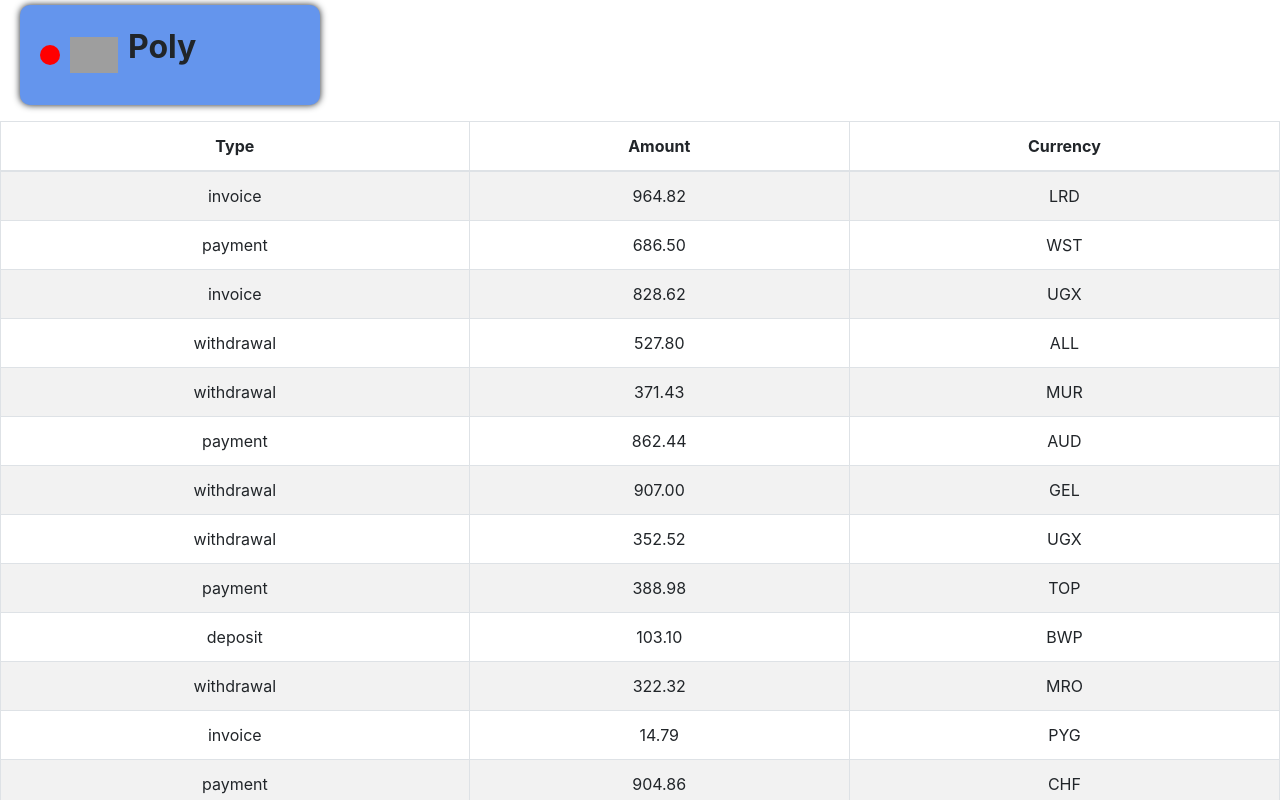
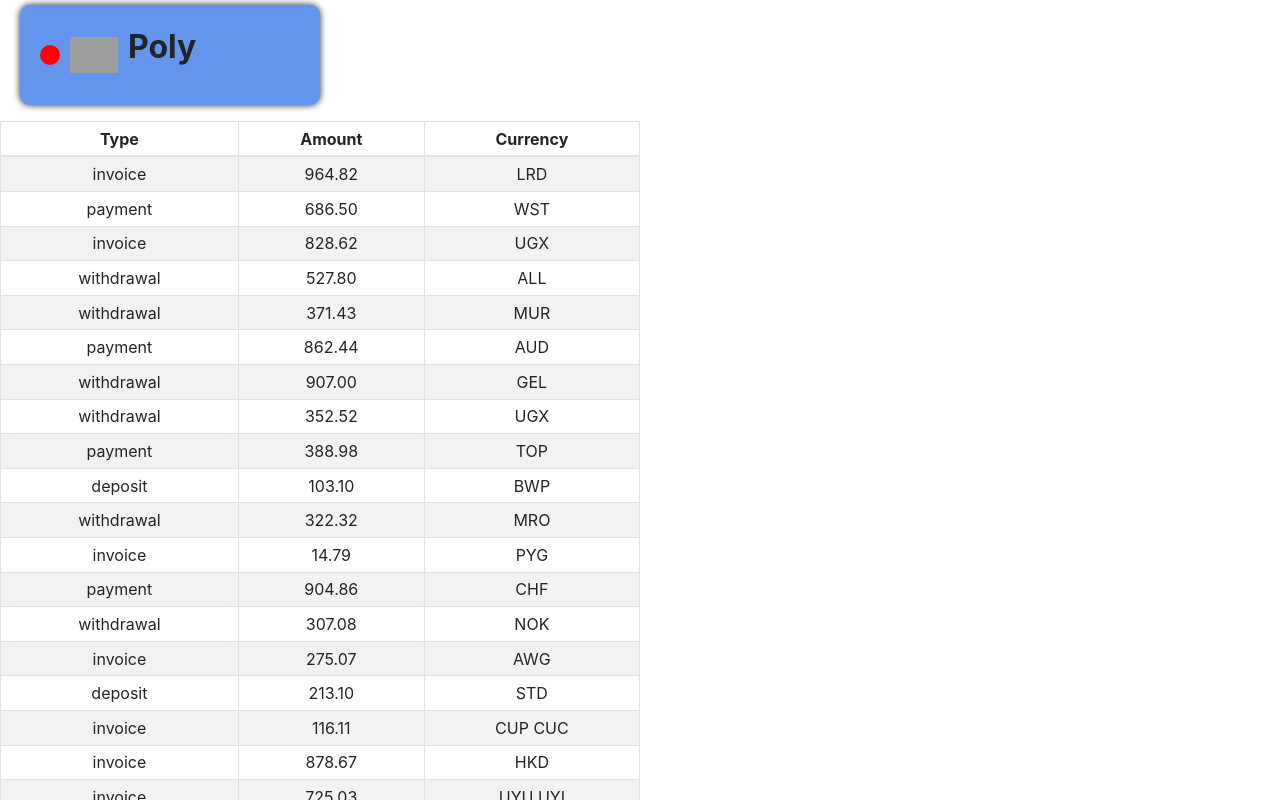
Before and after one commit to Mariia1986/goit-react-hw-01-components, a React (Create React App) app: page / in a window 1280 px wide. Shown: the part 1120-1920 px from the top of the page. Built offline with nearby package versions, Linux system fonts and the light colour scheme; grey boxes are pictures that could not be loaded; the HTML template or start-up script is replaced by a standard one.

Commit message:
corrected styles for table

```diff
--- a/src/components/TransactionHistory/TransactionHistory.js
+++ b/src/components/TransactionHistory/TransactionHistory.js
@@ -5,7 +5,8 @@ import { Table } from "react-bootstrap";
 
 const TransactionHistory = ({ items }) => {
   return (
-    <Table striped bordered hover className={s.transactionHistory}>
+    <div className={s.transactionHistory}>
+    <Table striped bordered hover size="sm" >
       <thead>
         <tr>
           <th>Type</th>
@@ -25,6 +26,7 @@ const TransactionHistory = ({ items }) => {
         })}
       </tbody>
     </Table>
+    </div>
   );
 };
 
--- a/src/components/TransactionHistory/TransactionHistory.module.css
+++ b/src/components/TransactionHistory/TransactionHistory.module.css
@@ -0,0 +1,3 @@
+.transactionHistory{
+    width: 50%;
+}
```
